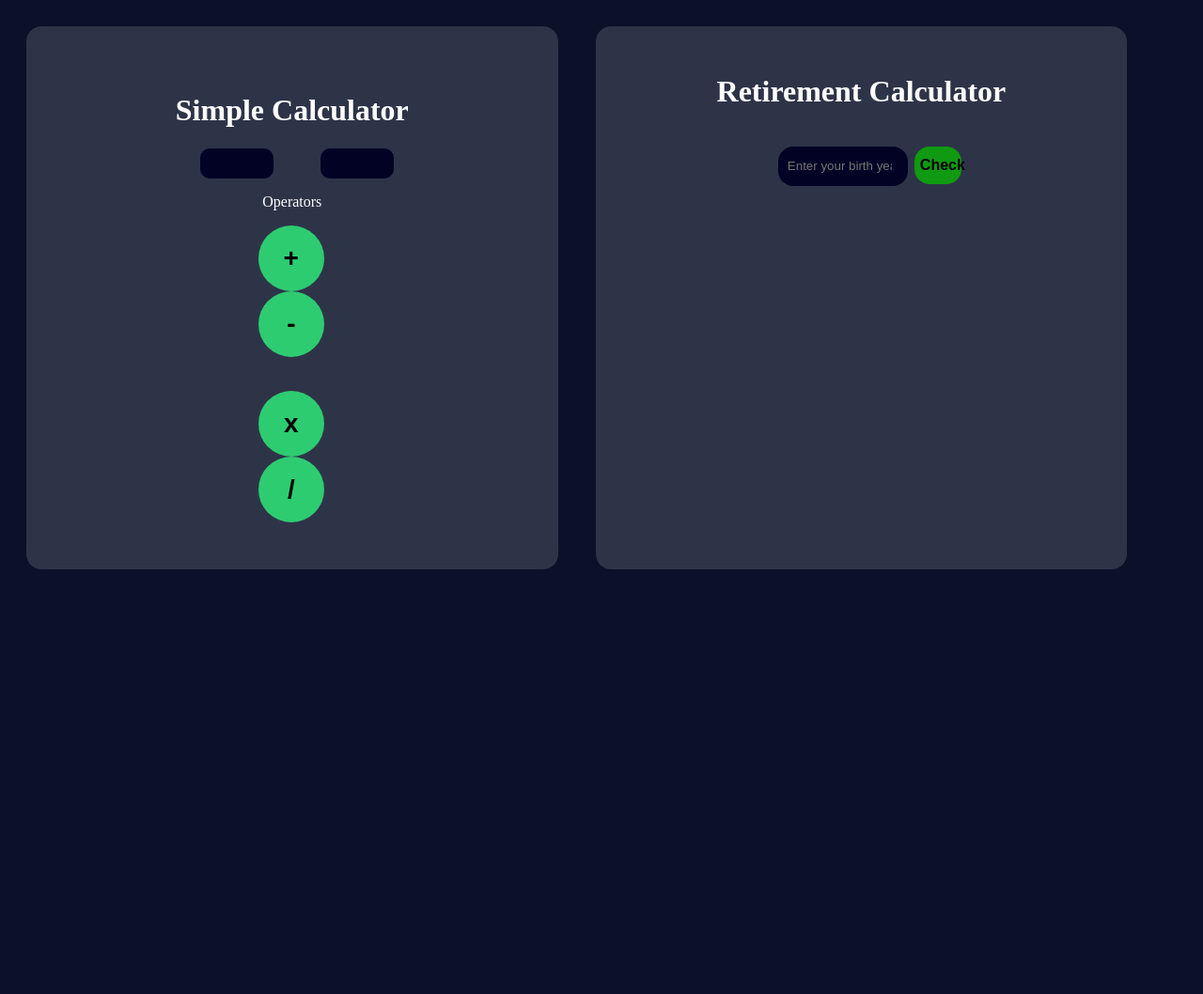
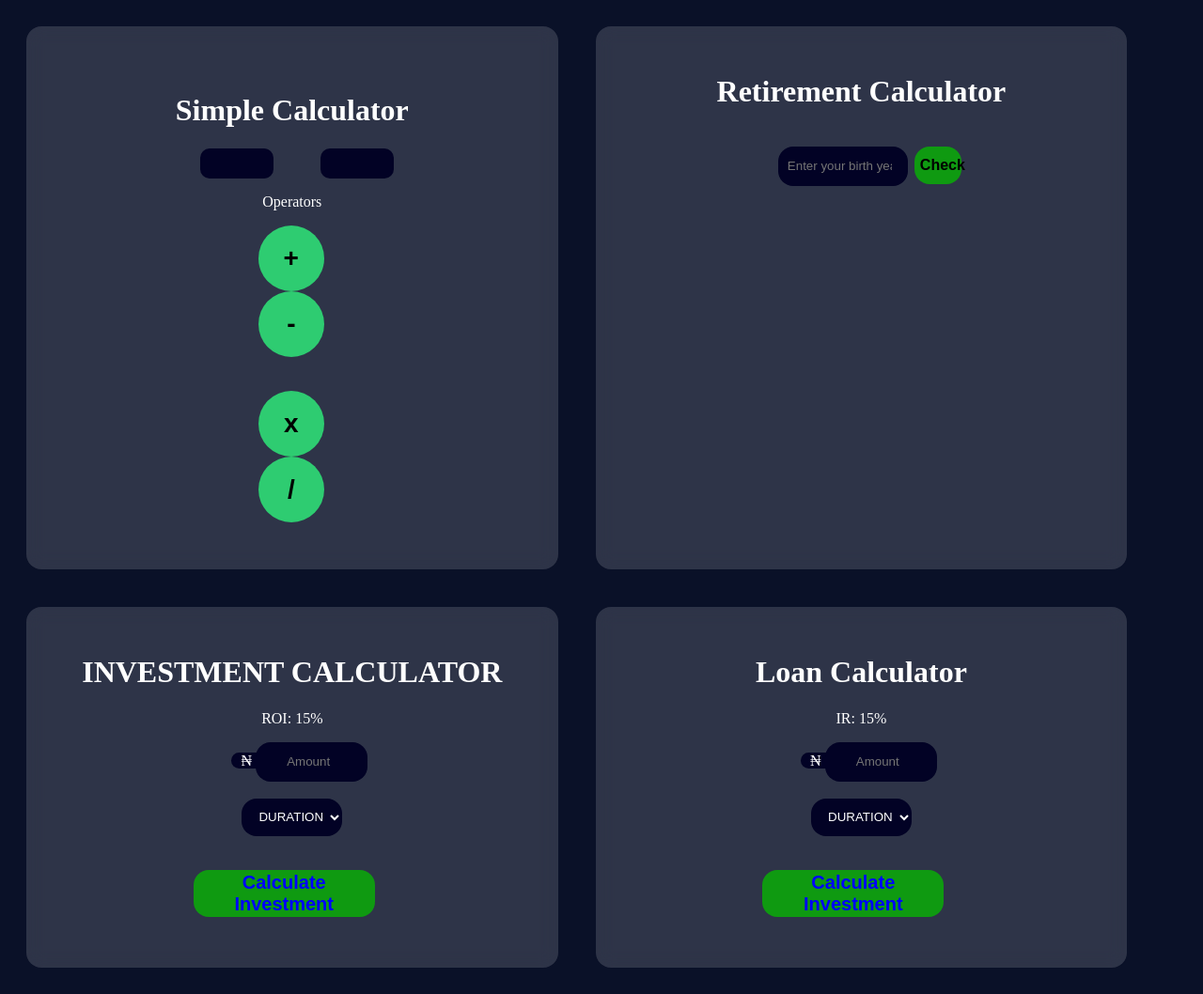
Before and after one commit to Amos-Ayomide/historyofjavascript, a website: page simplecalculator.html in a window 1280 px wide. Shown: the whole page at 94% size. Before the commit the page ends 800 px from the top, so only its background shows below. Drawn offline with Linux system fonts and the light colour scheme.

Commit message:
Loan and Invest Calculator

```diff
--- a/simplecalculator.css
+++ b/simplecalculator.css
@@ -100,6 +100,80 @@ div.firstDiv{
 }
 
 
+
+/* INvest and loan */
+
+
+
+.overallDiv2{
+    display: flex;
+}
+
+ .thirdDiv, .fourthDiv{
+    color: white;
+    backdrop-filter: blur(10px);
+    background: rgba(255,255,255,0.15);
+    border-radius: 16px;
+    width: 40%;
+    margin: 20px;
+    padding: 30px;
+    justify-items: center;
+    transition: transform 5s;
+
+    select{
+        margin-left: 25%;
+        width: 50%;
+        height: 40px;
+        background: #020225;
+        border: none;
+        border-radius: 16px;
+        color: white;
+        padding-left: 10px;
+        text-align: center;
+
+    }
+
+    button{
+        margin-left: 1%;
+        background: rgba(13,162,13,0.93);
+        border: none;
+        width: 90%;
+        height: 50px;
+        font-size: 20px;
+        font-weight: 700;
+        border-radius: 16px;
+        color: blue;
+    }
+    button:hover{
+        background: rgba(7, 104, 7, 0.93);
+        color: rgba(255, 255, 255, 0.526);
+    }
+
+    span{
+        margin-left: 20%;
+        width: 50%;
+        height: 40px;
+        background: #020225;
+        border: none;
+        border-radius: 16px;
+        color: white;
+        padding-left: 10px;
+        text-align: center;
+        input{
+            width: 50%;
+            height: 40px;
+            background: #020225;
+            border: none;
+            border-radius: 16px;
+            color: white;
+            padding-left: 10px;
+            text-align: center;
+        }
+    }
+}
+
+
+
 /* media query */
 @media (max-width: 600px) {
 
--- a/simplecalculator.html
+++ b/simplecalculator.html
@@ -39,6 +39,79 @@
         </div>
 
 
+        <!--InvestMent CAlculator-->
+        <div class="overallDiv2">
+            <div class="thirdDiv">
+                <h1>INVESTMENT CALCULATOR</h1>
+                <p>ROI: 15%</p>
+                <span>₦
+                <input type="number" id="onlyNo2" placeholder="Amount">
+                </span>
+                <br /><br />
+
+                <select id="duration1">
+                    <option value="" disabled selected>DURATION</option>
+                    <option value="1">1 MONTH</option>
+                    <option value="2">2 MONTHS</option>
+                    <option value="3">3 MONTHS</option>
+                    <option value="4">4 MONTHS</option>
+                    <option value="5">5 MONTHS</option>
+                    <option value="6">6 MONTHS</option>
+                    <option value="7">7 MONTHS</option>
+                    <option value="8">8 MONTHS</option>
+                    <option value="9">9 MONTHS</option>
+                    <option value="10">10 MONTHS</option>
+                    <option value="11">11 MONTHS</option>
+                    <option value="12">12 MONTHS</option>
+                </select>
+
+
+                <br /><br /><br />
+
+                <button id="checkbtn1" onclick="investcalc()">
+                    Calculate Investment</button>
+                <h2 id="investans"></h2>
+                <p id="investansp"></p>
+            </div>
+
+
+            <!-- Loan Calculator -->
+                <div class="fourthDiv">
+                <h1>Loan Calculator</h1>
+                <p>IR: 15%</p>
+                <span>₦
+                <input type="number" id="onlyNo3" placeholder="Amount">
+                </span>
+                <br /><br />
+
+                <select id="duration2">
+                    <option value="" disabled selected>DURATION</option>
+                    <option value="1">1 MONTH</option>
+                    <option value="2">2 MONTHS</option>
+                    <option value="3">3 MONTHS</option>
+                    <option value="4">4 MONTHS</option>
+                    <option value="5">5 MONTHS</option>
+                    <option value="6">6 MONTHS</option>
+                    <option value="7">7 MONTHS</option>
+                    <option value="8">8 MONTHS</option>
+                    <option value="9">9 MONTHS</option>
+                    <option value="10">10 MONTHS</option>
+                    <option value="11">11 MONTHS</option>
+                    <option value="12">12 MONTHS</option>
+                </select>
+
+
+                <br /><br /><br />
+
+                <button id="checkbtn2" onclick="loancalc()">
+                    Calculate Investment</button>
+                <h2 id="loanout"></h2>
+                <p id="loanoutans" style="font-size: 24px;"></p>
+            </div>
+        </div>
+
+
+
 
 
     <script src="simplecalculator.js"></script>
--- a/simplecalculator.js
+++ b/simplecalculator.js
@@ -49,8 +49,8 @@ function retirecalc(){
 
     let myanswer= document.getElementById("finalize");
     if (!yearofBirth){
-        `Please enter a valid year!`
-        return yearofBirth;
+        myanswer.innerHTML= `Please enter a valid year!`
+
     }else if(age === 64) {
          myanswer.innerHTML= `You are ${age} yrs old. You will retire next year.`
     }else if (age == 66) {
@@ -64,3 +64,46 @@ function retirecalc(){
     }
 
 }
+
+
+
+//INVESTMENT CALCULATOR//
+function investcalc() {
+    let amount= document.getElementById("onlyNo2").value;
+    let duration= document.getElementById("duration1").value;
+    let roi= 15 / 100;
+    let interest= (amount*roi) * (duration /12);
+    let total= interest+ +amount
+
+    let myanswer= document.getElementById("investans");
+    if (duration==1) {
+        myanswer.innerHTML= `Your investment interest for ${duration} month is ₦${interest}`
+    }
+    else{
+        myanswer.innerHTML= `Your investment interest for ${duration} months is ₦${interest}`
+    };
+    let myanswer2= document.getElementById("investansp");
+    myanswer2.innerHTML= `The total amount you get back is ₦${total}`;
+}
+
+
+/* Loan Calculator */
+function loancalc() {
+    let amount= document.getElementById("onlyNo3").value;
+    let duration= document.getElementById("duration2").value;
+    let ir= 15 / 100;
+    let interest= amount*ir*duration;
+    let total= interest+ +amount;
+    let monthly= +total / +duration;
+
+    let myanswer= document.getElementById("loanout");
+    if (duration==1) {
+        myanswer.innerHTML= `Your investment interest for ${duration} month is ₦${interest}`
+    }
+    else{
+        myanswer.innerHTML= `Your loan interest for ${duration} months is ₦${interest}`
+    };
+    let myanswer2= document.getElementById("loanoutans");
+    myanswer2.innerHTML= `The total amount you pay back is ₦${total}. <br>
+    The amount you pay back monthly is ₦${monthly}`;
+}
```
